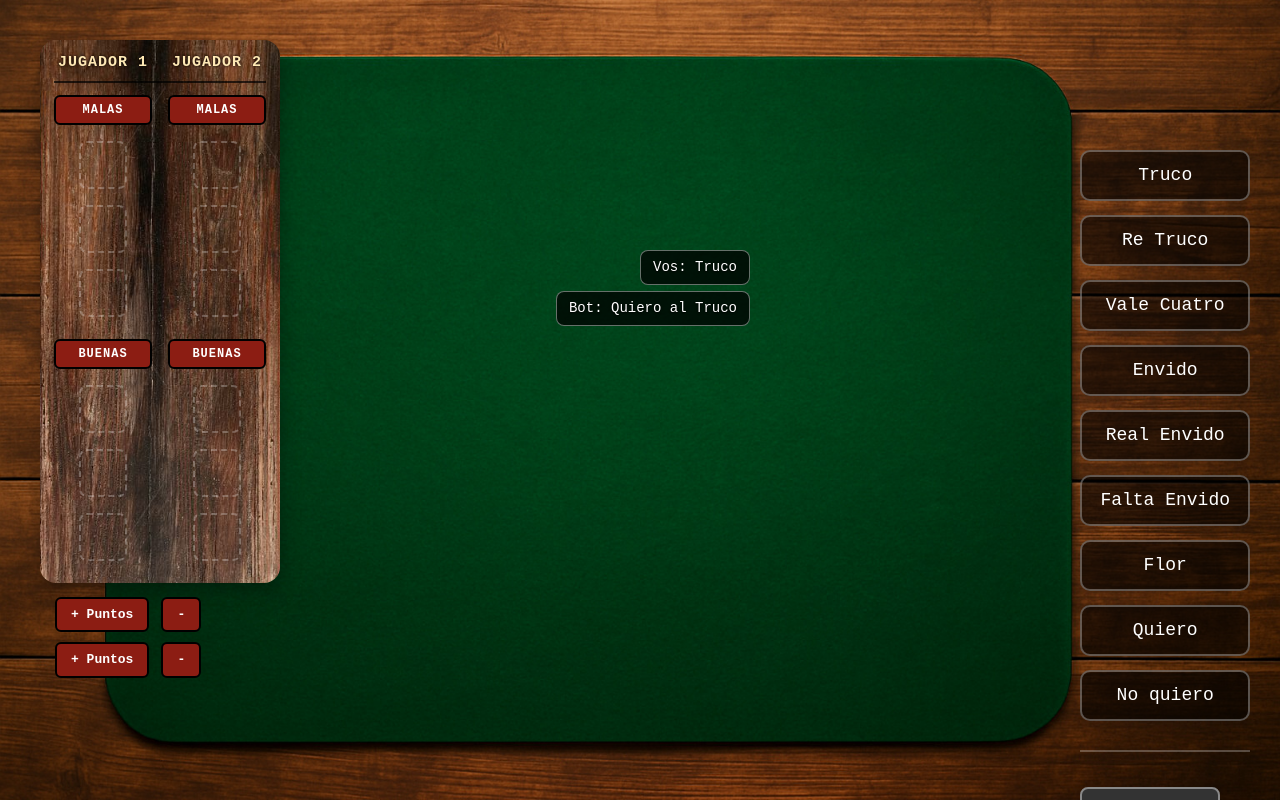
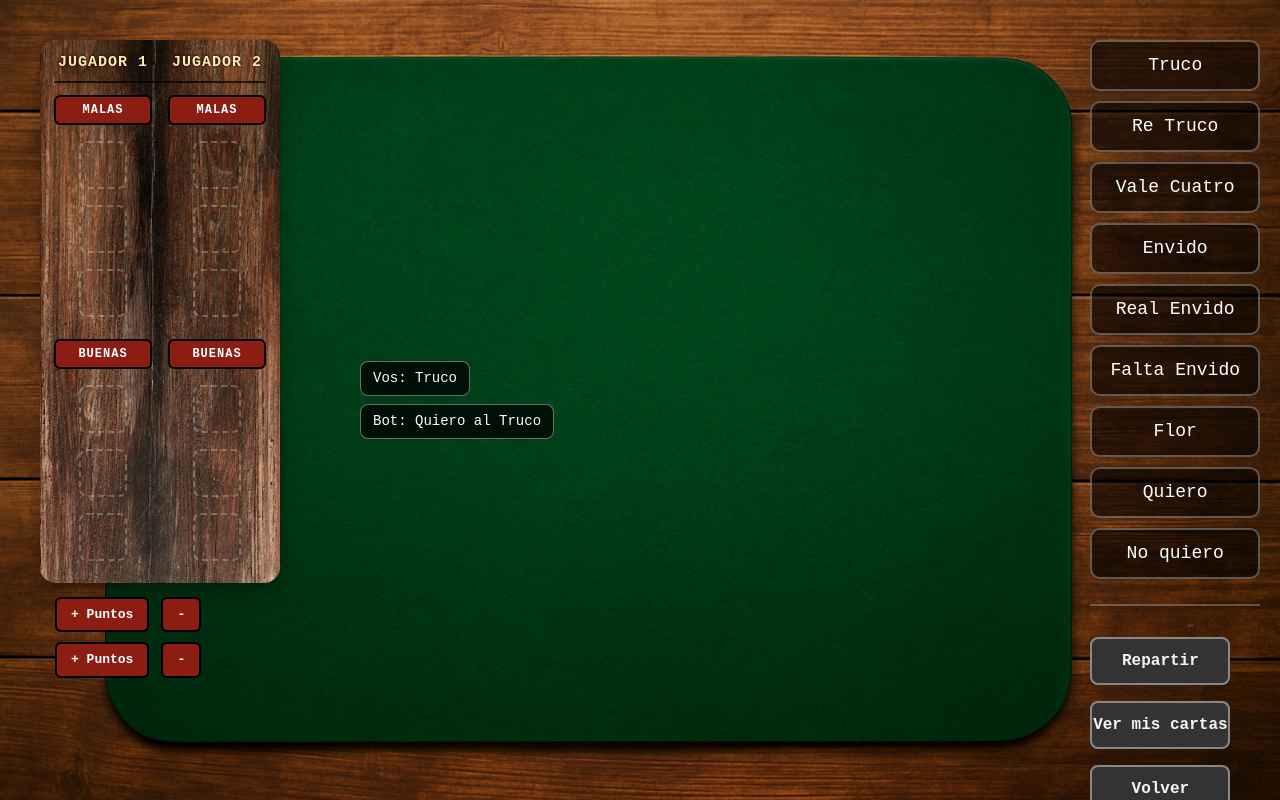
Before and after one commit to emilianobertoemi-pixel/TiraLosReyes, a React (Create React App) app: page /table25d in a window 1280 px wide. Both pictures are taken after a click on the button "Truco". Built offline with nearby package versions, Linux system fonts and the light colour scheme; the HTML template or start-up script is replaced by a standard one.

Commit message:
Cantos a la izquierda

```diff
--- a/src/screens/GameTable25D.js
+++ b/src/screens/GameTable25D.js
@@ -66,21 +66,50 @@ export default function GameTable25D() {
 
   // Mensajes de cantos en pantalla
   const [cantosLog, setCantosLog] = useState([]);
+    const [isDealing, setIsDealing] = useState(false);   // ¿Se está repartiendo?
+  const [dealQueue, setDealQueue] = useState([]);      // Cola de cartas a repartir
+  const [dealIndex, setDealIndex] = useState(0);       // Posición actual en la cola
+  const [showPlayerCards, setShowPlayerCards] = useState(false); // ¿J1 ve sus cartas?
+
 
   // ====================== REPARTIR ======================
-  const deal = () => {
-    const d = [...shuffle(generateDeck())];
-    const newHands = [[], []];
+  // Animación de reparto: reparte una carta cada 300ms
+  useEffect(() => {
+    if (!isDealing) return;
+    if (!dealQueue || dealQueue.length === 0) return;
 
-    for (let i = 0; i < 3; i++) {
-      newHands[0].push(d.pop());
-      newHands[1].push(d.pop());
+    if (dealIndex >= dealQueue.length) {
+      // Terminó de repartir
+      setIsDealing(false);
+      return;
     }
 
-    setHands(newHands);
-    setDeck(d);
+    const timer = setTimeout(() => {
+      const nextItem = dealQueue[dealIndex];
+
+      setHands((prevHands) => {
+        const newHands = prevHands.map((h) => [...h]);
+        newHands[nextItem.playerIndex].push(nextItem.card);
+        return newHands;
+      });
+
+      setDealIndex((prev) => prev + 1);
+    }, 300); // tiempo entre cartas
+
+    return () => clearTimeout(timer);
+  }, [isDealing, dealIndex, dealQueue]);
+
+
+
+    const deal = () => {
+    // Generamos y mezclamos un mazo nuevo
+    const d = [...shuffle(generateDeck())];
+
+    // Preparamos manos vacías
+    setHands([[], []]);
     setTable([]);
 
+    // Reset de estado de truco
     setTruco({
       mano: "P1",
       turno: "P1",
@@ -91,15 +120,33 @@ export default function GameTable25D() {
       cantoNivel: 0,
       quienCanto: null,
       esperandoRespuesta: false,
+      turnoAntesDelCanto: null,
     });
 
     setCantosLog([]);
+    setShowPlayerCards(false);  // Al repartir, tus cartas arrancan tapadas
+
+    // Creamos la cola de reparto: J1, BT, J1, BT, J1, BT
+    const sequence = [];
+    for (let i = 0; i < 3; i++) {
+      const cardP1 = d.pop();
+      const cardP2 = d.pop();
+      sequence.push({ playerIndex: 0, card: cardP1 });
+      sequence.push({ playerIndex: 1, card: cardP2 });
+    }
+
+    setDeck(d);
+    setDealQueue(sequence);
+    setDealIndex(0);
+    setIsDealing(true); // Comienza animación de reparto
   };
+
 
   // ================== JUGAR CARTA — J1 ==================
   const playCard = (playerIndex, cardIndex) => {
     if (truco.finished) return;
     if (truco.esperandoRespuesta) return;
+    if (isDealing) return;                    // 🔥 no se puede jugar mientras se reparte
     if (playerIndex === 0 && truco.turno !== "P1") return;
 
     const carta = hands[playerIndex][cardIndex];
@@ -120,6 +167,7 @@ export default function GameTable25D() {
   const opponentPlay = () => {
     if (truco.finished) return;
     if (truco.esperandoRespuesta) return;
+    if (isDealing) return;                    // 🔥 no juega el bot mientras reparte
     if (truco.turno !== "P2") return;
 
     setHands((prevHands) => {
@@ -550,20 +598,19 @@ useEffect(() => {
       }}
     >
       <AnotadorTruco puntosP1={pointsP1} puntosP2={pointsP2} />
-
-      {/* CARTAS EN LA MESA */}
-      <div className="mesa25d-center">
-        {/* Mensajes de canto arriba a la derecha */}
+      {/* CANTOS — cartelitos ubicados entre el anotador y las cartas */}
 <div
   style={{
     position: "absolute",
-            top: "20px",
-            right: "20px",
+    top: "50%",
+    left: "360px",        // ⇐ posición exacta que marcaste en tu imagen
+    transform: "translateY(-50%)",
     display: "flex",
     flexDirection: "column",
-            gap: "6px",
-            alignItems: "flex-end",
-            zIndex: 999,
+    gap: "8px",
+    alignItems: "flex-start",
+    zIndex: 3000,
+    pointerEvents: "none", // no bloquea clicks sobre cartas
   }}
 >
   {cantosLog.slice(-4).map((msg, i) => (
@@ -577,6 +624,7 @@ useEffect(() => {
         fontSize: "14px",
         border: "1px solid rgba(255,255,255,0.4)",
         textShadow: "0 1px 2px rgba(0,0,0,0.9)",
+        whiteSpace: "pre-line",
       }}
     >
       {msg}
@@ -584,6 +632,9 @@ useEffect(() => {
   ))}
 </div>
 
+
+      {/* CARTAS EN LA MESA */}
+      <div className="mesa25d-center">
       {table.map((t, i) => (
           <Card
             key={i}
@@ -593,7 +644,8 @@ useEffect(() => {
               position: "absolute",
               top: "-20px",
               left: `${i * 40}px`,
-              transform: "translate(-50%, -50%)",
+              transform: "translate(-50%, -50%) scale(1.5)",
+
               zIndex: 50 + i,
             }}
           />
@@ -632,13 +684,16 @@ useEffect(() => {
           <Card
             key={card.id}
             img={card.img}
-            faceUp={true}
+                        faceUp={showPlayerCards}
+
             onClick={() => playCard(0, i)}
             style={{
   position: "relative",
-              transform: `rotate(${(i - 1) * 12}deg)`,
+  transform: `scale(1.5) rotate(${(i - 1) * 12}deg)`,
   zIndex: 50 + i,
 }}
+
+
           />
         ))}
       </div>
@@ -799,9 +854,22 @@ useEffect(() => {
           }}
         />
 
-        <button className="system-btn" onClick={deal}>
+       <button
+          className="system-btn"
+          onClick={deal}
+          disabled={isDealing}
+        >
           Repartir
         </button>
+
+        <button
+          className="system-btn"
+          onClick={() => setShowPlayerCards(true)}
+          disabled={isDealing || showPlayerCards || hands[0].length === 0}
+        >
+          Ver mis cartas
+        </button>
+
         <button className="system-btn" onClick={() => navigate(-1)}>
           Volver
         </button>
--- a/src/screens/table25d.css
+++ b/src/screens/table25d.css
@@ -68,11 +68,11 @@
 
 .side-menu-25d {
   position: absolute;
-  right: 30px;
- top: 150px;
+  right: 20px;
+ top: 40px;
   display: flex;
   flex-direction: column;
-  gap: 14px;
+  gap: 10px;
 }
 
 .action-btn {
```
Lines whose indentation alone changed are shown as unchanged.
